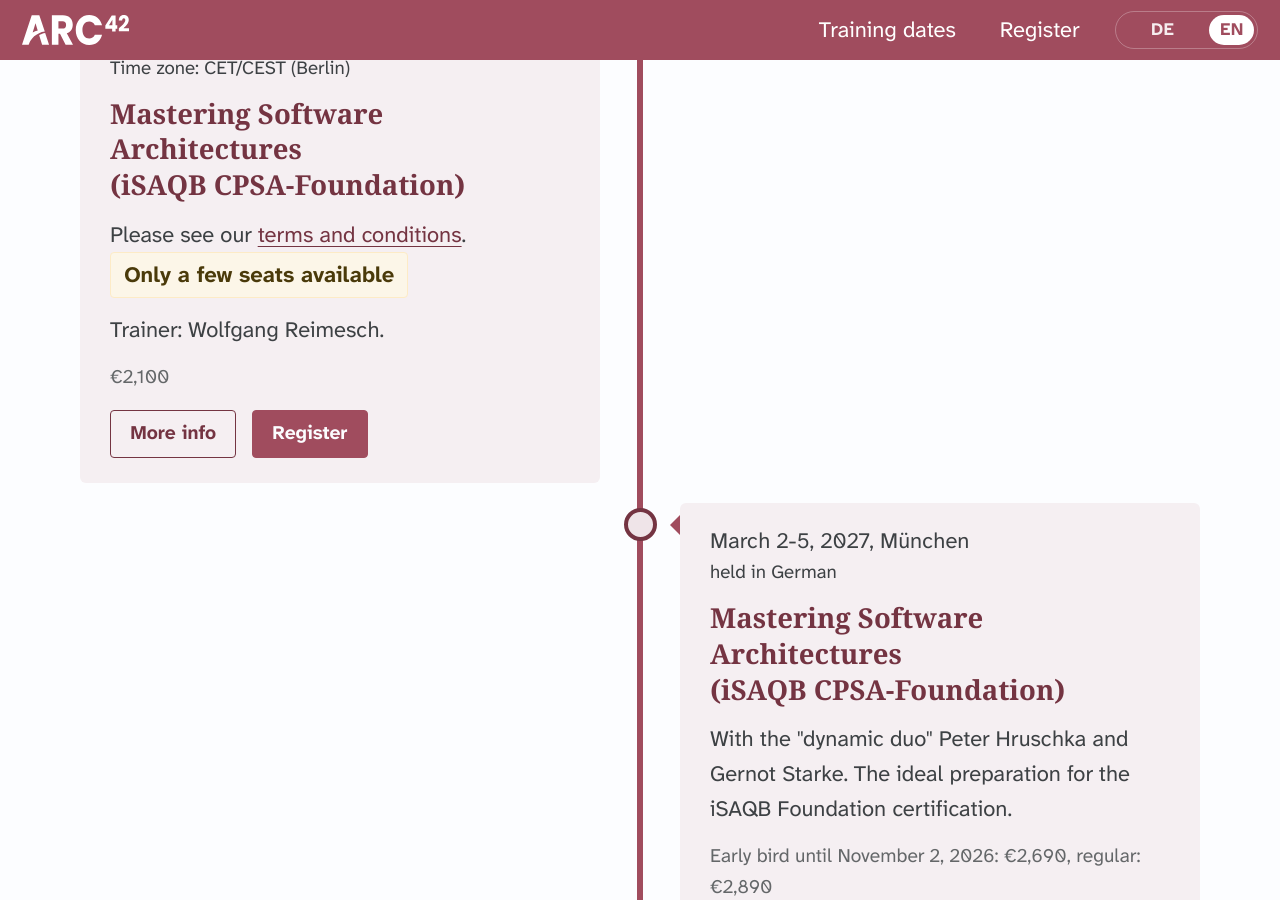
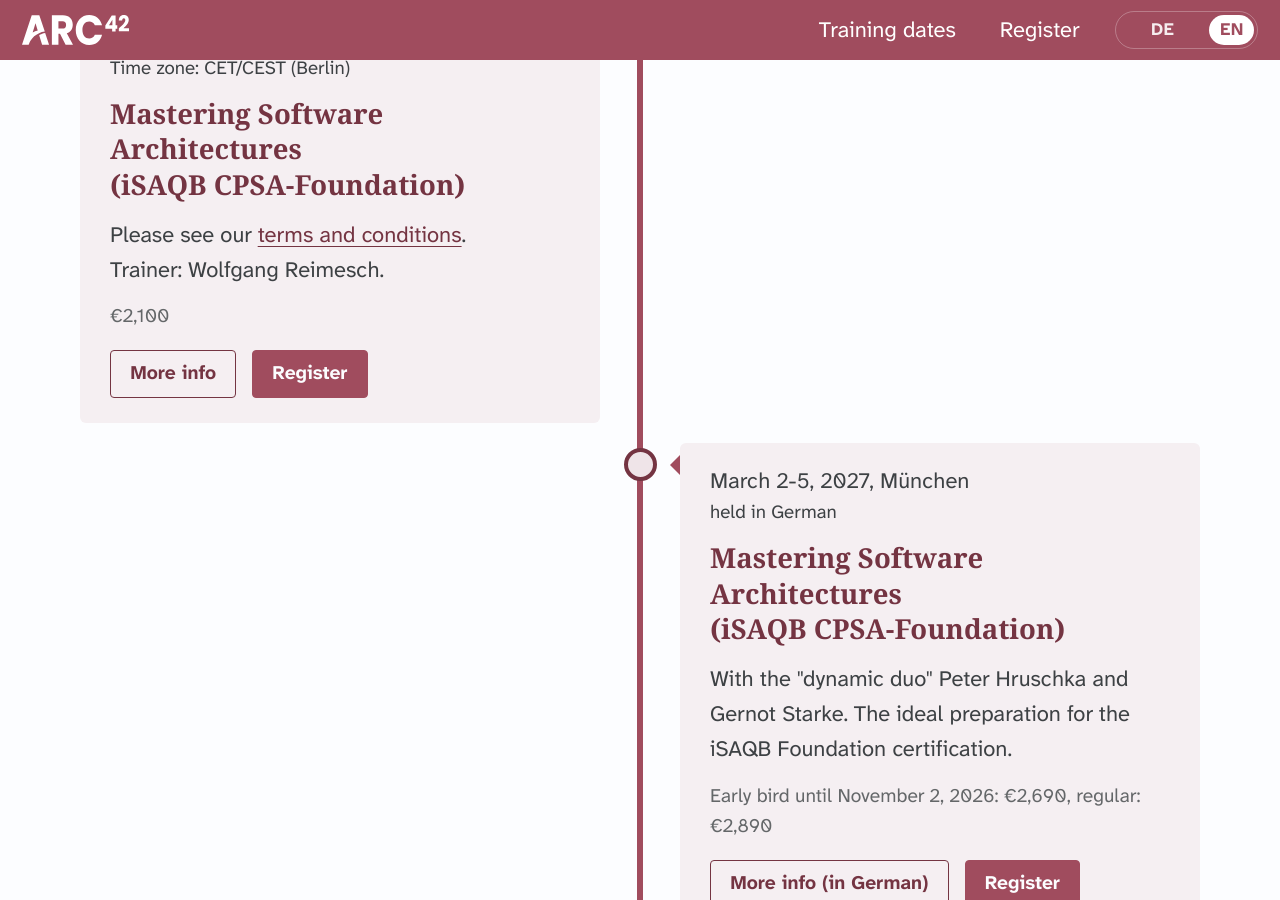
Before and after one commit to arc42/trainings.arc42.org-site, a Jekyll site: the page built from _pages/home.html, in a window 1280 px wide and 900 px high, scrolled down 2945 px. Built offline with Jekyll 4.4.1, drawn with Linux system fonts in a browser that asks for light colours; cached includes are drawn as plain includes; some web fonts are replaced; some of the changed lines change nothing that is shown.

Commit message:
Training dates: 1 change (#23)

```diff
--- a/_data/trainings.yml
+++ b/_data/trainings.yml
@@ -150,7 +150,6 @@
         price:
           amount: 2100
           currency: EUR
-        seats_limited: true
         url: "https://www.arc42.de/termine#msa-27-02-online"
         status: open
   - id: improve
```
